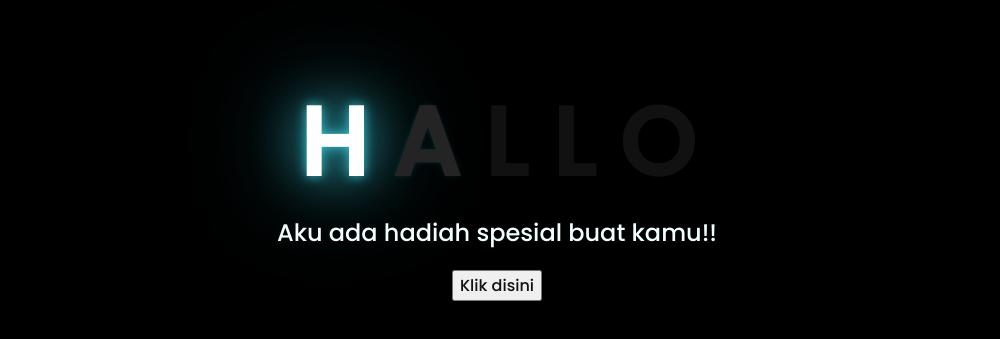
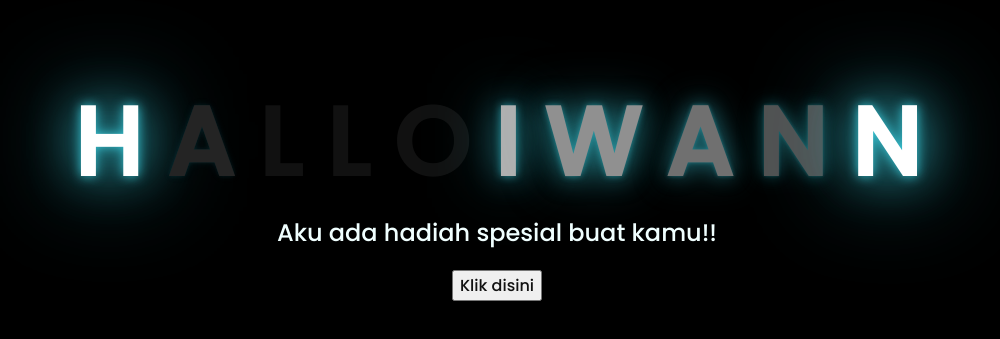
Before and after one commit to rafganiimb/for-bubub, a plain HTML site: page index.html in a window 1280 px wide. Shown: the part 223-562 px from the top of the page, without its empty margins (151-1151 px from the left). Drawn offline with Linux system fonts and the light colour scheme.

Commit message:
index.html

```diff
--- a/index.html
+++ b/index.html
@@ -16,6 +16,11 @@
         <span>L</span>
         <span>L</span>
         <span>O</span>
+        <span>I</span>
+        <span>W</span>
+        <span>A</span>
+        <span>N</span>
+        <span>N</span>
     </div>
     <div class="description">
         <span>Aku ada hadiah spesial buat kamu!!</span>
```
